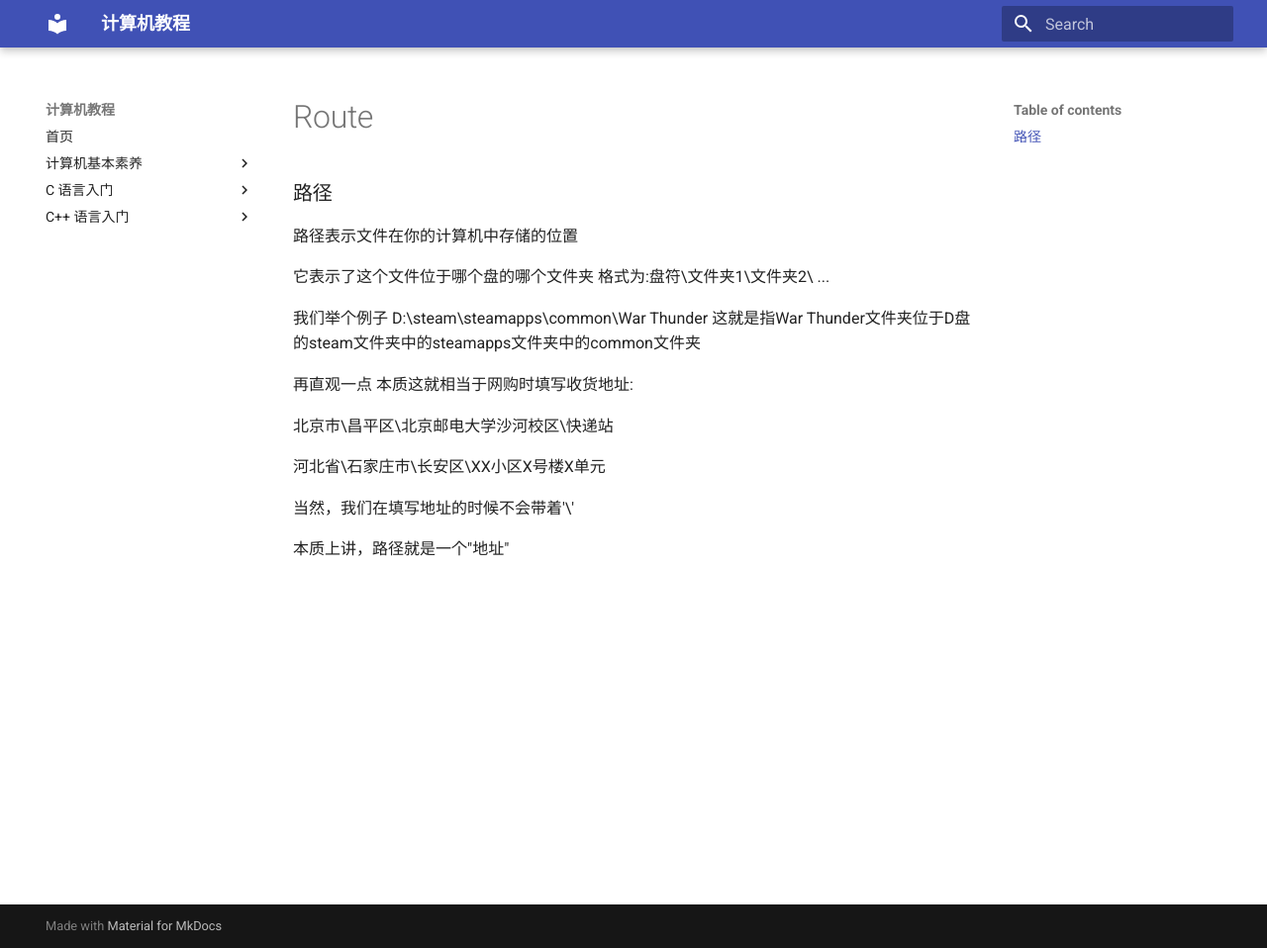
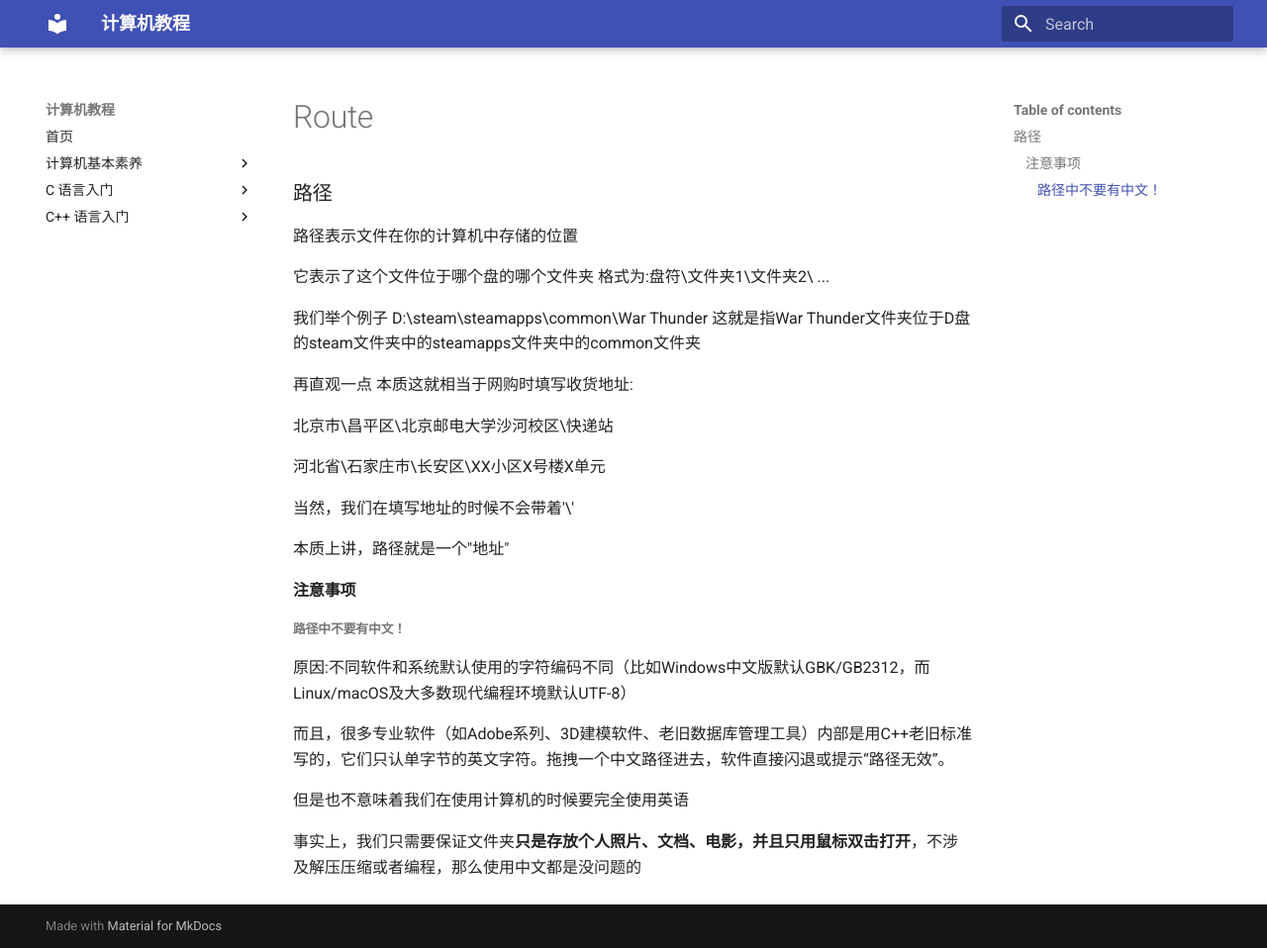
Before and after one commit to Muhamia/computer-tutorials, an MkDocs documentation site: the page built from docs/computer-basics/1.2/route.md, in a window 1280 px wide and 958 px high. Shown: the whole window at 99% size. Built offline with MkDocs 1.6.1 and Material for MkDocs 9.7.7, drawn with Linux system fonts in a browser that asks for light colours.

Commit message:
Updated route.md.To tell why Chinese character shouldn't exist in paths

```diff
--- a/docs/computer-basics/1.2/route.md
+++ b/docs/computer-basics/1.2/route.md
@@ -19,3 +19,16 @@ D:\steam\steamapps\common\War Thunder
 当然，我们在填写地址的时候不会带着'\'
 
 本质上讲，路径就是一个"地址"
+
+
+#### 注意事项
+
+##### 路径中不要有中文！
+原因:不同软件和系统默认使用的字符编码不同（比如Windows中文版默认GBK/GB2312，而Linux/macOS及大多数现代编程环境默认UTF-8）
+
+而且，很多专业软件（如Adobe系列、3D建模软件、老旧数据库管理工具）内部是用C++老旧标准写的，它们只认单字节的英文字符。拖拽一个中文路径进去，软件直接闪退或提示“路径无效”。
+
+
+但是也不意味着我们在使用计算机的时候要完全使用英语
+
+事实上，我们只需要保证文件夹**只是存放个人照片、文档、电影，并且只用鼠标双击打开**，不涉及解压压缩或者编程，那么使用中文都是没问题的
```
